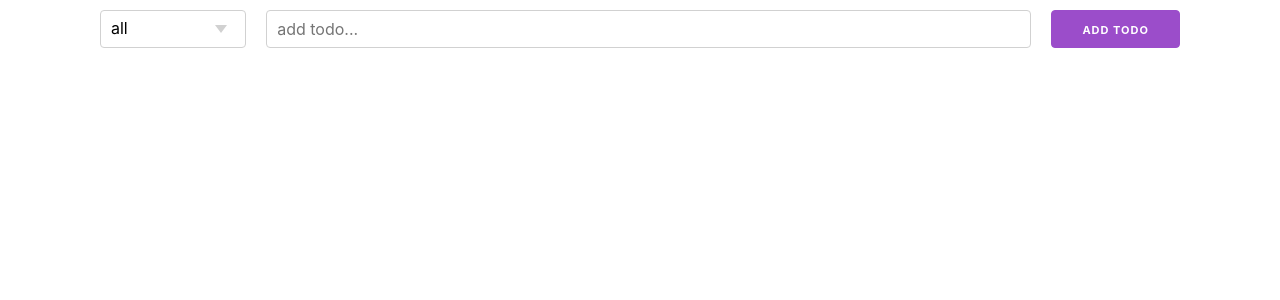
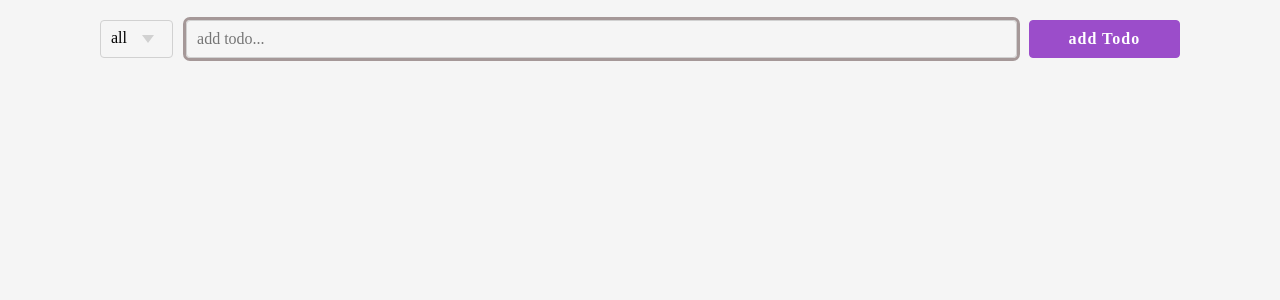
Before and after one commit to ssiddhesh64/todo-list-react-app, a React (Create React App) app: page / in a window 1280 px wide. Shown: the top 300 px of the page. Built offline with nearby package versions, Linux system fonts and the light colour scheme.

Commit message:
added checkbox along with line-through to cut text

```diff
--- a/package.json
+++ b/package.json
@@ -7,6 +7,7 @@
     "@testing-library/react": "^11.2.2",
     "@testing-library/user-event": "^12.2.2",
     "milligram": "^1.4.1",
+    "normalize.css": "^8.0.1",
     "react": "^17.0.1",
     "react-dom": "^17.0.1",
     "react-scripts": "4.0.0",
--- a/src/App.js
+++ b/src/App.js
@@ -2,7 +2,7 @@ import { Todos } from "./Components/Todos";
 
 function App() {
   return (
-    <div>
+    <div className="home">
       <Todos />
     </div>
   );
--- a/src/Components/Todo.js
+++ b/src/Components/Todo.js
@@ -4,8 +4,15 @@ import "./stylegrid.css";
 
 export const Todo = ({ title, onClick, completed, onDelete }) => {
   return (
-    <div className="todo">
+    <div className="todoList">
+      <input
+        type="checkbox"
+        className="todoCheckBox"
+        checked={completed}
+        onChange={onClick}
+      ></input>
       <div
+        className="todoTitle"
         style={{
           textDecoration: completed ? "line-through" : null,
         }}
@@ -13,7 +20,9 @@ export const Todo = ({ title, onClick, completed, onDelete }) => {
       >
         {title}
       </div>
-      <button onClick={onDelete}> x </button>
+      <div className="todoCloseButton">
+        <button onClick={onDelete}> x </button>
+      </div>
     </div>
   );
 };
--- a/src/Components/TodoForm.js
+++ b/src/Components/TodoForm.js
@@ -34,7 +34,7 @@ export const TodoForm = ({ onSubmit }) => {
         onChange={handleChange}
         placeholder="add todo..."
       />
-      <button className="addtodo"> add Todo</button>
+      <button className="addTodo"> add Todo</button>
       <Toast
         show={show}
         title="Todo cannot be empty"
--- a/src/Components/Todos.js
+++ b/src/Components/Todos.js
@@ -54,7 +54,7 @@ export const Todos = () => {
       <div className="dropdown">
         <Dropdown value={showTodo} values={show} onChange={handleChange} />
       </div>
-      <div className="todoform">
+      <div className="todoForm">
         <TodoForm onSubmit={addTodo} />
       </div>
       <div className="todolist">
@@ -70,7 +70,6 @@ export const Todos = () => {
           );
         })}
       </div>
-
       <div className="todo-footer">
         {currentTodos.some((todo) => todo.completed) ? (
           <button onClick={handleRemoveComplete}>remove complete</button>
--- a/src/Components/style.css
+++ b/src/Components/style.css
@@ -1,4 +1,5 @@
 .container {
+  font-family: ui-sans-serif;
   height: 100vh;
   width: 100%;
   display: flex;
--- a/src/Components/stylegrid.css
+++ b/src/Components/stylegrid.css
@@ -3,47 +3,66 @@
   padding: 0;
 }
 
+.home {
+  background: #f5f5f5;
+}
+
 .container {
-  padding-top: 10px;
+  font-family: ui-sans-serif;
+  padding-top: 20px;
   height: 100vh;
+  width: 100%;
   display: grid;
-  grid-template-columns: 2fr 10fr 1fr;
+  grid-template-columns: 1fr 10fr 2fr;
   grid-template-rows: 1fr 10fr 1fr;
   grid-template-areas:
-    "dropdown todoform todoform"
+    "dropdown todoForm todoForm"
     "todolist todolist todolist"
     ". todofooter .";
 }
-
-.todoform {
-  grid-area: todoform;
+.dropdown {
+  grid-area: dropdown;
+  margin-right: 10px;
 }
 
-.form {
-  display: flex;
-}
-
-.dropdown {
-  grid-area: dropdown;
-  margin-right: 20px;
+.todoForm {
+  grid-area: todoForm;
 }
 
 .todolist {
   grid-area: todolist;
 }
 
-.todo {
+.todoList {
+  grid-area: todoList;
+  display: grid;
+  grid-template-columns: 1fr 10fr 2fr;
+  grid-template-areas: "todoCheckBox todoTitle todoCloseButton";
+  justify-items: center;
+  align-items: center;
   color: black;
-  font-weight: bold;
+  /* font-weight: bold; */
   font-size: x-large;
+  height: 70px;
 }
 
-.todo:nth-child(odd) {
-  background: rgb(253, 250, 250);
+.todoList:nth-child(odd) {
+  background: rgb(228 228 228);
 }
 
-.todo:nth-child(even) {
-  background: rgb(248, 234, 234);
+.todoList:nth-child(even) {
+  background: rgb(255 255 255);
+}
+
+.todoCheckBox {
+  grid-area: todoCheckBox;
+}
+
+.todoTitle {
+  grid-area: todoTitle;
+}
+.todoCloseButton {
+  grid-area: todoCloseButton;
 }
 
 .todo-footer {
@@ -51,10 +70,20 @@
   justify-self: center;
 }
 
-.searchbox {
-  /* flex: 10; */
+.form {
+  display: grid;
+  grid-template-columns: 10fr 2fr;
+  grid-template-areas: "searchbox addTodo";
 }
 
-.addtodo {
-  margin-left: 20px;
+.searchbox {
+  grid-area: searchbox;
+  outline: 3px solid #a59898;
+  margin-right: 3px;
+  margin-left: 3px;
 }
+
+.addTodo {
+  grid-area: addTodo;
+  margin-left: 15px;
+}
```
Also changed, not shown: src/Components/Dropdown.js (+12 -8 lines), src/index.js (+6 -5 lines).
